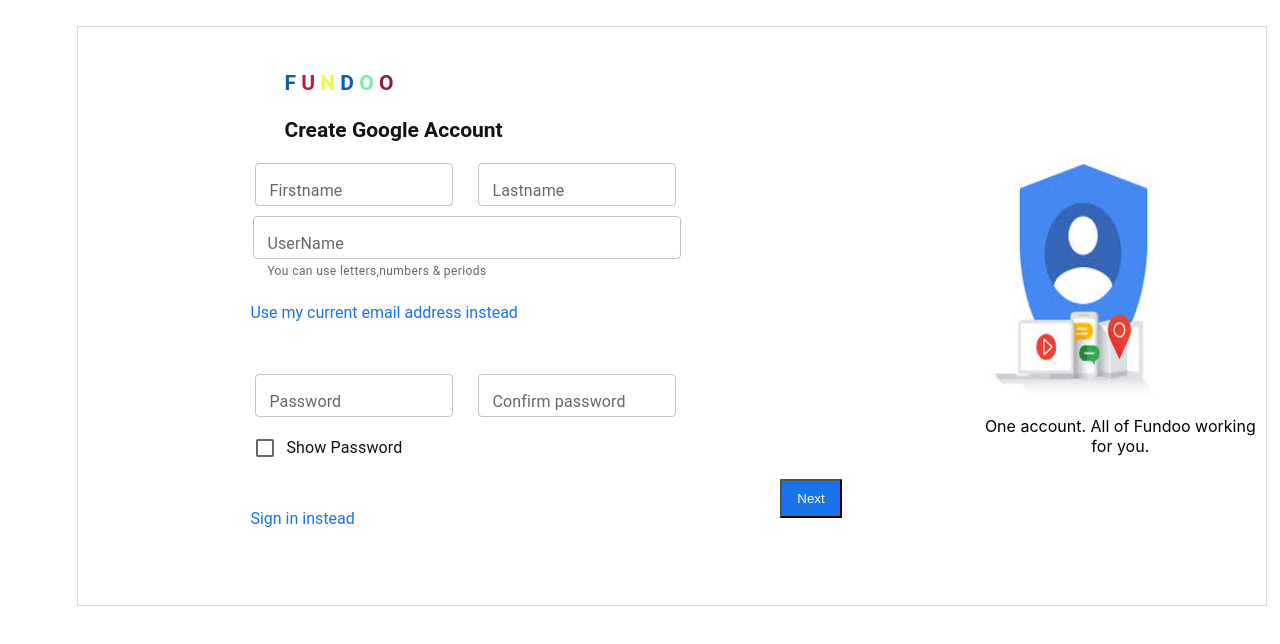
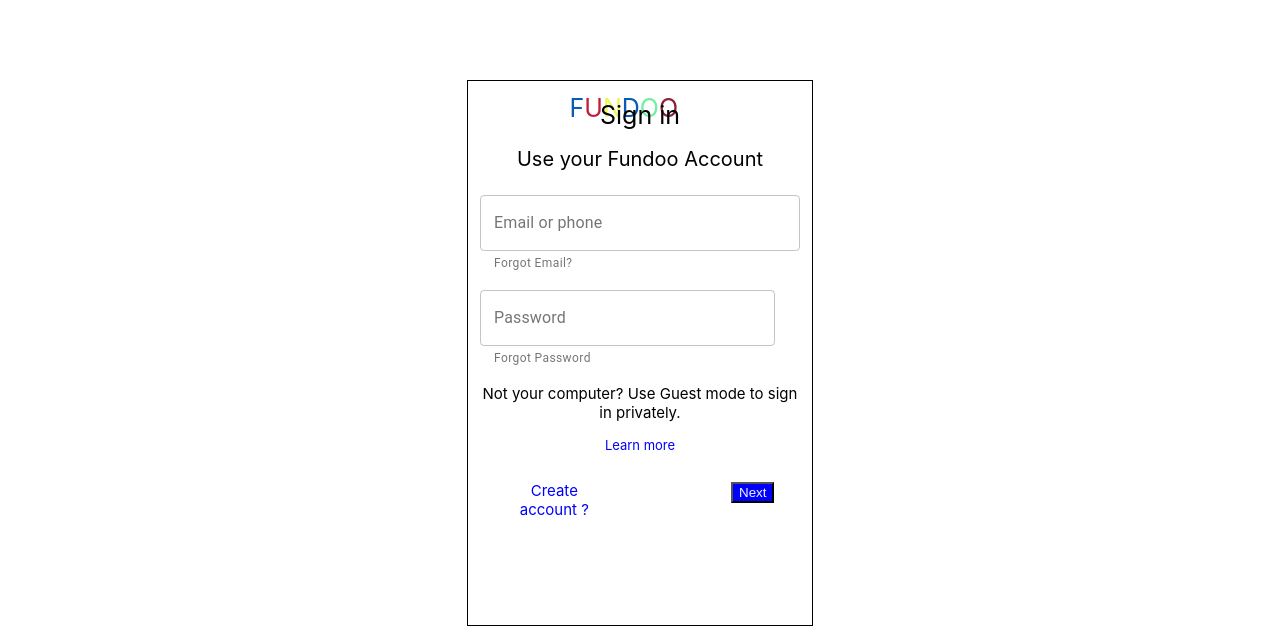
Before and after one commit to anjiraj1442/React-FunDoo, a React (Create React App) app: page / in a window 1280 px wide. Shown: the top 644 px of the page. Built offline with nearby package versions, Linux system fonts and the light colour scheme.

Commit message:
Added:logi form

```diff
--- a/package.json
+++ b/package.json
@@ -5,6 +5,7 @@
   "dependencies": {
     "@emotion/react": "^11.7.1",
     "@emotion/styled": "^11.6.0",
+    "@material-ui/core": "^4.12.3",
     "@mui/material": "^5.3.0",
     "@testing-library/jest-dom": "^5.16.1",
     "@testing-library/react": "^12.1.2",
--- a/src/App.js
+++ b/src/App.js
@@ -1,11 +1,13 @@
 
 import './App.css';
 import Reg from './pages/Registration/Reg';
+import Log from './pages/login/Log'
 
 function App() {
   return (
     <div className="App">
-     <Reg />
+     {/* <Reg /> */}
+     <Log />
     </div>
   );
 }
--- a/src/pages/Registration/Reg.css
+++ b/src/pages/Registration/Reg.css
@@ -3,34 +3,24 @@
   line-height: 1.4286;
   color: #121314;
   font-family: roboto, "Noto Sans Myanmar UI", arial, sans-serif;
-  /* border: 1px solid #dadce0; */
-  margin-left: 12%;
-  margin-right: 12%;
-  margin-top: 2%;
-  margin-bottom: 2%;
+  margin: 2% 8% 2% 5%;
+
   text-align: left;
 }
-.login-form{
+.login-form {
   display: flex;
   border: 1px solid #dadce0;
-  margin-left: 6%;
-  margin-right: 1%;
-  margin-top: 2%;
-  margin-bottom: 2%;
+  margin: 40px;
 }
-.logo-image{
-  align-items: center;
-
-  margin-top: 100px;
-  width: 75%;
-  height: 50%;
+.logo-image {
+  margin-top: 80px;
+  width: 230px;
+  height: 180px;
 }
-.image{
+.image {
   display: flex;
   flex-direction: column;
-  align-content: center;
-
-
+  justify-content: left;
 }
 
 a {
@@ -60,7 +50,7 @@
 }
 
 .email-link {
-  margin-bottom: 50px;
+  margin-bottom: 20px;
   margin-top: 20px;
 }
 
@@ -105,3 +95,14 @@
 h2 {
   margin-left: 8vh;
 }
+@media screen and (max-width: 600px) {
+  .login-for {
+    display: flex;
+    font-size: 14px;
+    padding: 0px 24px 36px;
+    width: 100%;
+  }
+  .image {
+    display: none;
+  }
+}
--- /dev/null
+++ b/src/pages/login/Log.css
@@ -0,0 +1,72 @@
+.login-main-page {
+  width: 100%;
+  font-size: small;
+  margin: 10vh 0vw;
+  display: flex;
+  align-items: center;
+  justify-content: center;
+}
+
+.login-content {
+  justify-content: center;
+  padding: 1.5vh;
+  width: 25%;
+  height: 65vh;
+  border: 1px solid black;
+  background-color: white;
+}
+
+.first-content {
+  justify-content: center;
+}
+
+.Fundoo {
+  display: flex;
+  font-size: 25px;
+  margin: 0vh 0vw -6vh 7vw;
+}
+
+.sign-in {
+  font-size: 25px;
+}
+
+.account {
+  /* background-color: black; */
+  font-size: 20px;
+  margin: -1vh 0vw 3vh 0vw;
+}
+
+.email {
+  font-size: 0px;
+  padding: 0px;
+}
+
+.text {
+  font-size: 15px;
+}
+
+.learnmore {
+  color: blue;
+}
+
+.create {
+  display: flex;
+  margin: 0vh 2vw;
+}
+
+.c-text {
+  color: blue;
+
+  font-size: 15px;
+}
+
+.c-next {
+  color: whitesmoke;
+
+  margin: 0vh 0vw;
+  background-color: blue;
+}
+
+.box {
+  margin: 2vh 0vw 0vh 10vw;
+}
--- /dev/null
+++ b/src/pages/login/Log.jsx
@@ -0,0 +1,46 @@
+import React, { Component } from "react";
+import '../login/Log.css'
+import { TextField } from "@material-ui/core";
+
+export class Log extends Component {
+    render() {
+        return (
+            <div className="login-main-page">
+                <div className="login-content">
+                    <div className="first-content">
+                        <div className="Fundoo">
+                        <font color="#0A5BB4"> F </font>
+                        <font color="#C11D38"> U </font>
+                        <font color="#EDF750"> N </font>
+                        <font color="#0A5BB4"> D </font>
+                        <font color="#71EFA3"> O </font>
+                        <font color="#8D1F38"> O </font>
+                        </div>
+                        <p className="sign-in">Sign in</p>
+                        < p className="account">Use your Fundoo Account</p>
+                    </div>
+                    <div className="email">
+                        <TextField id="email" label="Email or phone" variant="outlined" helperText="Forgot Email?" fullWidth />
+                    </div>
+                    <br></br>
+                    <div className="password">
+                        <TextField id="Password" label="Password" variant="outlined" helperText="Forgot Password" fullWidth />
+
+                    </div>
+                    <div className="else-computer">
+                        <p className="text">Not your computer? Use Guest mode to sign in privately.</p>
+                        <p className="learnmore">Learn more</p>
+                    </div>
+                    <div className="create">
+                        <p className="c-text" >Create account ?</p>
+                        <div className="box">
+                            <button className="c-next">Next</button>
+                        </div>
+                    </div>
+                </div>
+            </div>
+        )
+    }
+}
+
+export default Log
```
Also changed, not shown: 1 other file (tests, documents, lock files or other folders).
